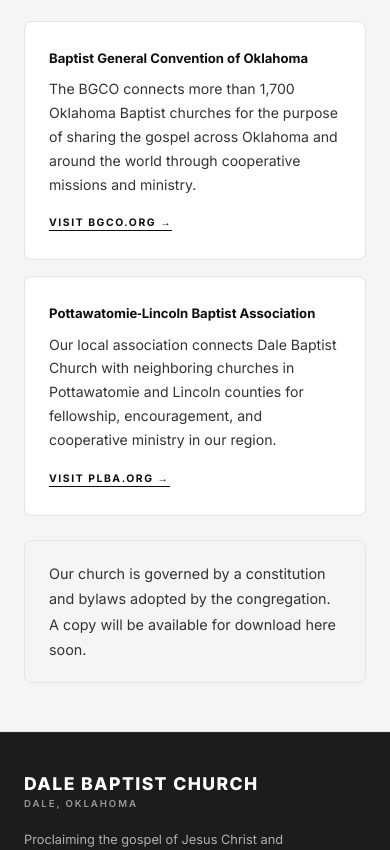
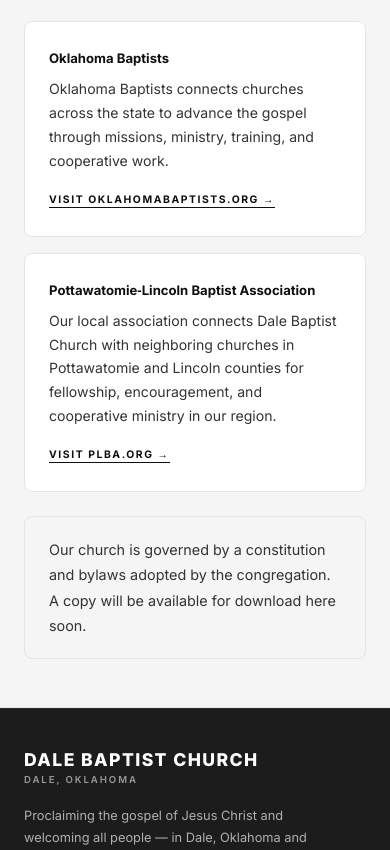
Before and after one commit to dalebaptistchurch/dalebaptistchurch-website, a website: page about.html in a window 390 px wide. Shown: the part 6274-7124 px from the top of the page. Drawn offline with Linux system fonts and the light colour scheme.

Commit message:
Add files via upload
Add correct link to OK Baptists and fix mobile logo size

```diff
--- a/about.html
+++ b/about.html
@@ -49,7 +49,7 @@
     display: flex; align-items: center; justify-content: space-between;
     padding: 0 20px;
   }
-  .nav-logo img { height: 72px; width: auto; display: block; }
+  .nav-logo img { height: 50px; width: auto; display: block; }
   .nav-links { display: flex; align-items: center; gap: 32px; list-style: none; }
   .nav-links a {
     text-decoration: none; color: var(--gray-dark);
@@ -905,9 +905,9 @@
     <p class="about-body">We are grateful to be part of a larger family of churches committed to the gospel. Our affiliations connect us to resources, partnerships, and mission efforts far beyond what any single congregation could accomplish alone.</p>
     <div class="affiliation-cards">
       <div class="affiliation-card">
-        <h3>Baptist General Convention of Oklahoma</h3>
-        <p>The BGCO connects more than 1,700 Oklahoma Baptist churches for the purpose of sharing the gospel across Oklahoma and around the world through cooperative missions and ministry.</p>
-        <a href="https://www.bgco.org" target="_blank" class="text-link" rel="noopener noreferrer">Visit bgco.org →</a>
+        <h3>Oklahoma Baptists</h3>
+        <p>Oklahoma Baptists connects churches across the state to advance the gospel through missions, ministry, training, and cooperative work.</p>
+        <a href="https://www.oklahomabaptists.org/" target="_blank" class="text-link" rel="noopener noreferrer">Visit oklahomabaptists.org →</a>
       </div>
       <div class="affiliation-card">
         <h3>Pottawatomie&#8209;Lincoln Baptist Association</h3>
```
Also changed, not shown: connect.html (+1 -1 lines), events.html (+1 -1 lines), index.html (+1 -1 lines), ministries.html (+1 -1 lines), sermons.html (+1 -1 lines), thank-you.html (+1 -1 lines).
